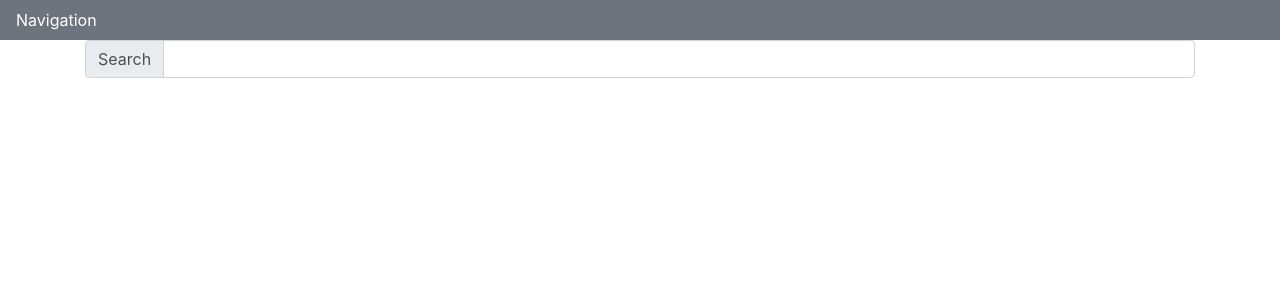
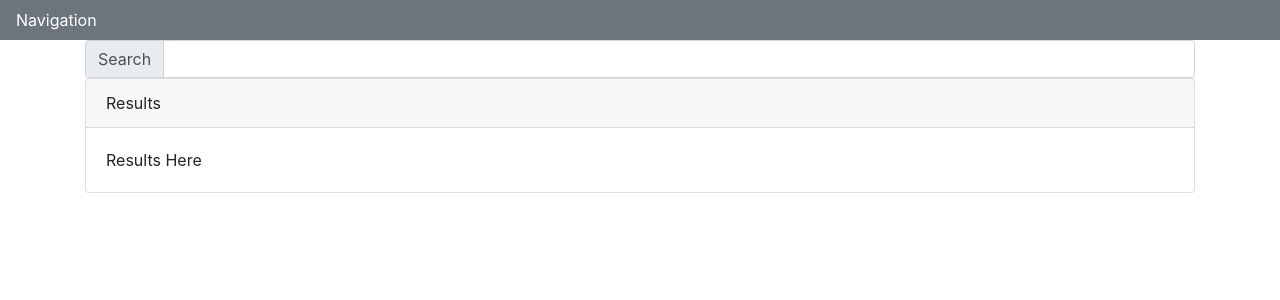
Before and after one commit to nbur4556/google-book-search-dotnet, a React (Create React App) app in the folder client/: page / in a window 1280 px wide. Shown: the top 300 px of the page. Built offline with nearby package versions, Linux system fonts and the light colour scheme.

Commit message:
feat: create results card

```diff
--- a/client/src/App.js
+++ b/client/src/App.js
@@ -11,6 +11,7 @@ function App() {
   return (
     <article>
       <Navbar className="bg-secondary text-white">Navigation</Navbar>
+
       <Container>
         <Search />
       </Container>
--- a/client/src/pages/Search.js
+++ b/client/src/pages/Search.js
@@ -1,8 +1,9 @@
 import React from 'react';
 
 // Bootstrap Components
+import Card from 'react-bootstrap/Card';
+import FormControl from 'react-bootstrap/FormControl';
 import InputGroup from 'react-bootstrap/InputGroup';
-import FormControl from 'react-bootstrap/FormControl';
 
 function Search() {
     return (<section>
@@ -12,6 +13,13 @@ function Search() {
             </InputGroup.Prepend>
             <FormControl ariaDescribedby="searchLabel" />
         </InputGroup>
+
+        <Card>
+            <Card.Header>Results</Card.Header>
+            <Card.Body>
+                Results Here
+            </Card.Body>
+        </Card>
     </section>);
 }
 
```
Also changed, not shown: 1 other file (tests, documents, lock files or other folders).
